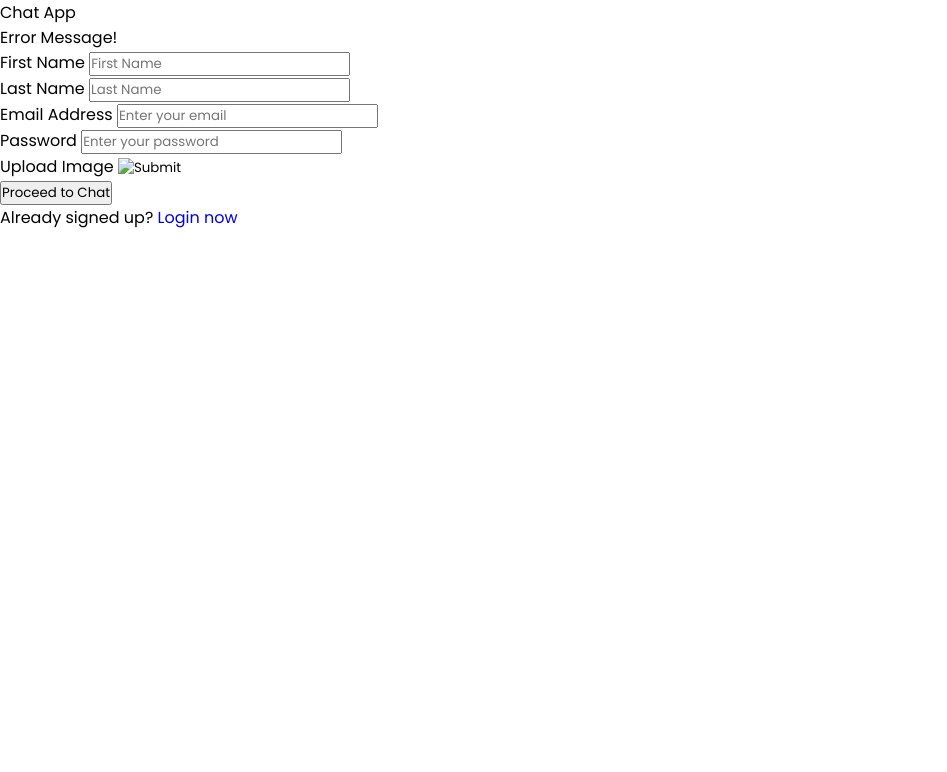
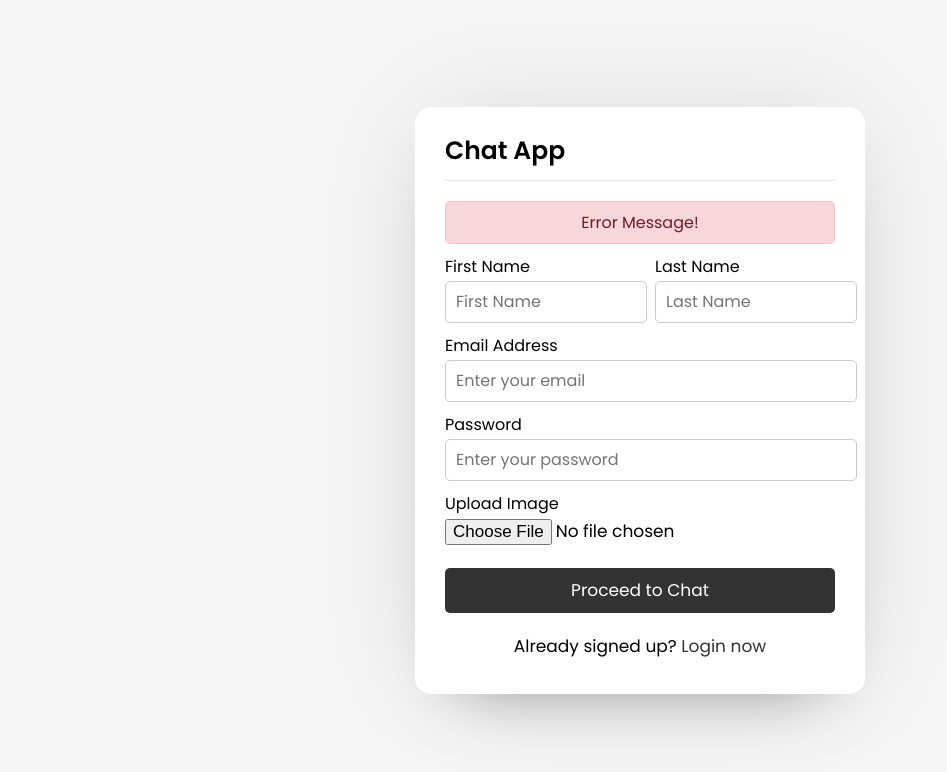
Before and after one commit to anuragc2001/ChatApp-web, a plain HTML site: page index.html in a window 1280 px wide. Shown: the whole page, without its empty margins (0-947 px from the left). Drawn offline with Linux system fonts and the light colour scheme.

Commit message:
added css styles for signup form

```diff
--- a/index.html
+++ b/index.html
@@ -15,28 +15,28 @@
             <form action="#">
                 <div class="err-txt">Error Message!</div>
                 <div class="name-det">
-                    <div class="field">
+                    <div class="field input">
                         <label>First Name</label>
                         <input type="text" placeholder="First Name">
                     </div>
-                    <div class="field">
+                    <div class="field input">
                         <label>Last Name</label>
                         <input type="text" placeholder="Last Name">
                     </div>
                 </div>
-                <div class="field">
+                <div class="field input">
                     <label>Email Address</label>
                     <input type="email" placeholder="Enter your email">
                 </div>
-                <div class="field">
+                <div class="field input">
                     <label>Password</label>
                     <input type="password" placeholder="Enter your password">
                 </div>
-                <div class="field">
+                <div class="field image">
                     <label>Upload Image</label>
-                    <input type="image">
+                    <input type="file">
                 </div>
-                <div class="field">
+                <div class="field button">
                     <input type="submit" value="Proceed to Chat">
                 </div>
             </form>
--- a/style.css
+++ b/style.css
@@ -6,3 +6,94 @@
     text-decoration: none;
     font-family: 'Poppins', sans-serif;
 }
+body{
+    display: flex;
+    align-items: center;
+    justify-content: center;
+    min-height: 100vh;
+    background: #f7f7f7;
+}
+.wrapper
+{
+    background: #fff;
+    width: 450px;
+    border-radius: 16px;
+    box-shadow: 0 0 128px 0 rgba(0, 0, 0, 0.1),
+                0 32px 64px -48px rgba(0, 0, 0, 0.5);
+
+}
+.form{
+    padding: 25px 30px;
+}
+.form header{
+    font-size: 25px;
+    font-weight: 600;
+    padding-bottom: 10px;
+    border-bottom: 1px solid #e6e6e6;
+
+}
+.form form{
+    margin: 20px 0;
+}
+.form form .err-txt{
+    color: #721c24;
+    background: #f8d7da;
+    padding: 8px 10px;
+    text-align: center;
+    border-radius: 5px;
+    margin-bottom: 10px;
+    border: 1px solid #f5c6cb;
+}
+.form form .name-det{
+    display: flex;
+}
+form .name-det .field:first-child{
+    margin-right: 15px;
+}
+form .name-det .field:last-child{
+    margin-left: 15px;
+}
+.form form .field{
+    display: flex;
+    flex-direction: column;
+    margin-bottom: 10px;
+}
+.form form .field label{
+    margin-bottom: 2px;
+}
+.form form .input input{
+    outline: none;
+}
+.form form .input input{
+    height: 40px;
+    width: 100%;
+    font-size: 16px;
+    padding: 0 10px;
+    border: 1px solid #ccc;
+    border-radius: 5px;
+}
+.form form .image input{
+    font-size: 17px;
+}
+.form form .button input{
+    margin-top: 13px;
+    height: 45px;
+    border: none;
+    font-size: 17px;
+    font-weight: 400;
+    background: #333;
+    color: #fff;
+    border-radius: 5px;
+    cursor: pointer;
+}
+.form .link{
+    text-align: center;
+    margin: 10px 0;
+    font-size: 17px;
+}
+.form .link a{
+    color: #333;
+}
+.form .link a:hover{
+    text-decoration: underline;
+}
```
